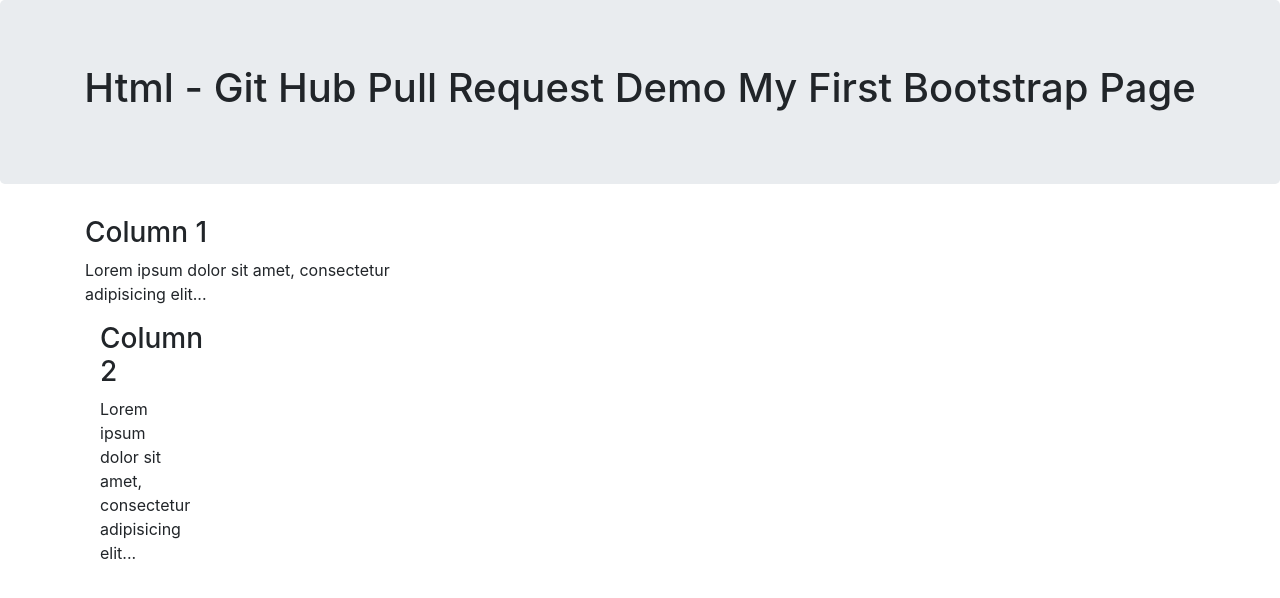
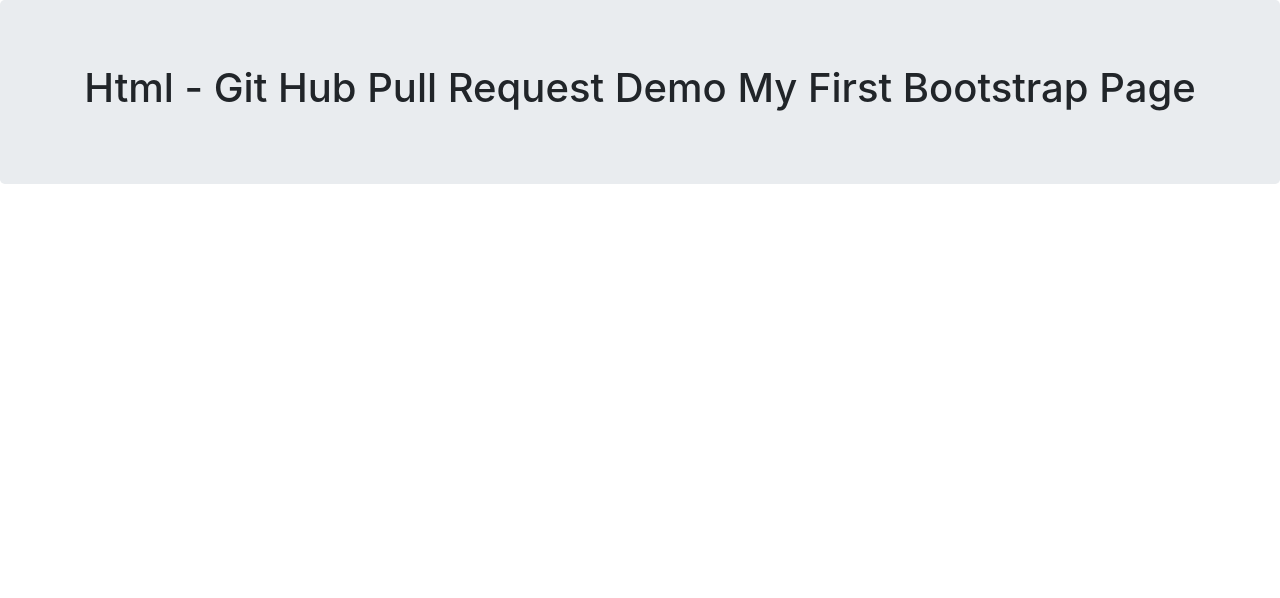
Before and after one commit to net-vinothkumar/githubpullrequest, a plain HTML site: page index.html in a window 1280 px wide. Drawn offline with nearby package versions, Linux system fonts and the light colour scheme.

Commit message:
removed the div elements from index file

```diff
--- a/index.html
+++ b/index.html
@@ -14,16 +14,7 @@
 <div class="jumbotron text-center">
   <h1>Html - Git Hub Pull Request Demo My First Bootstrap Page</h1>
 </div>
-
 <div class="container">
-  <div class="row">
-    <div class="col-sm-4">
-      <h3>Column 1</h3>
-      <p>Lorem ipsum dolor sit amet, consectetur adipisicing elit...</p>
-    <div class="col-sm-4">
-      <h3>Column 2</h3>
-      <p>Lorem ipsum dolor sit amet, consectetur adipisicing elit...</p>
-  </div>
 </div>
 </body>
 </html>
```
